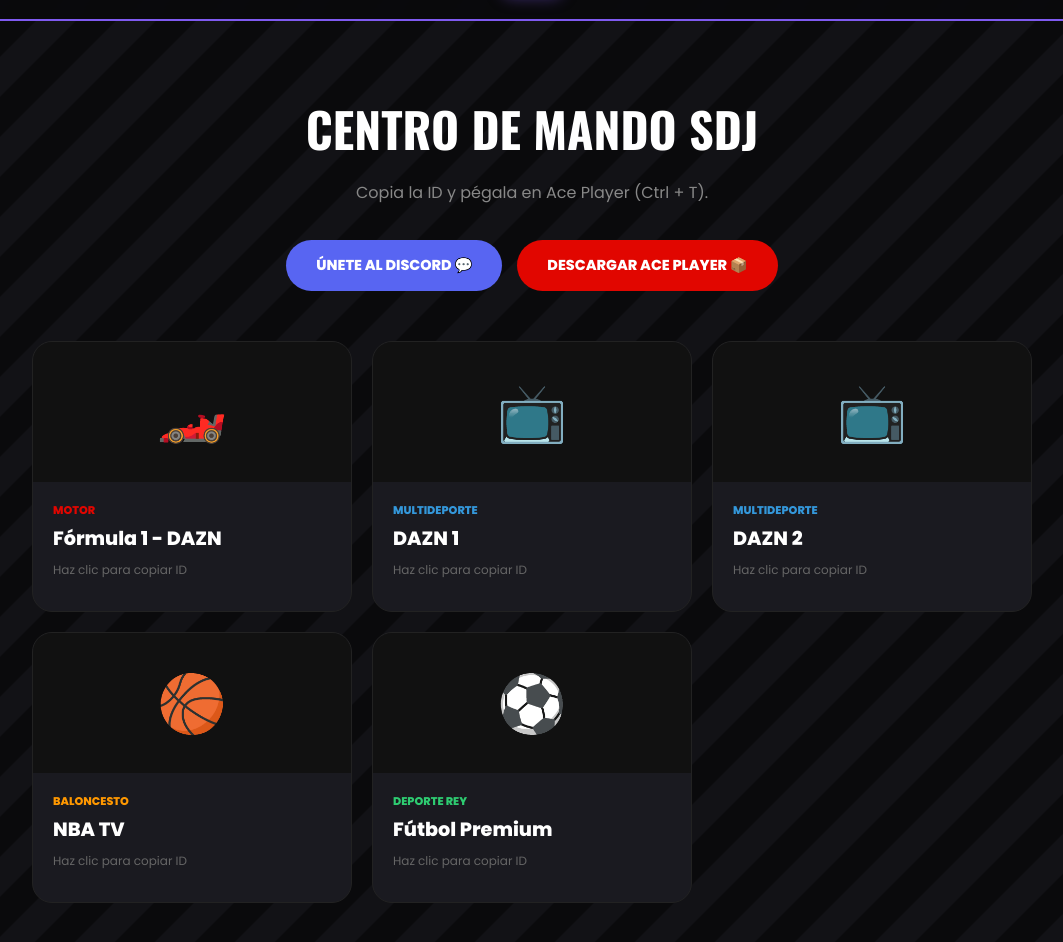
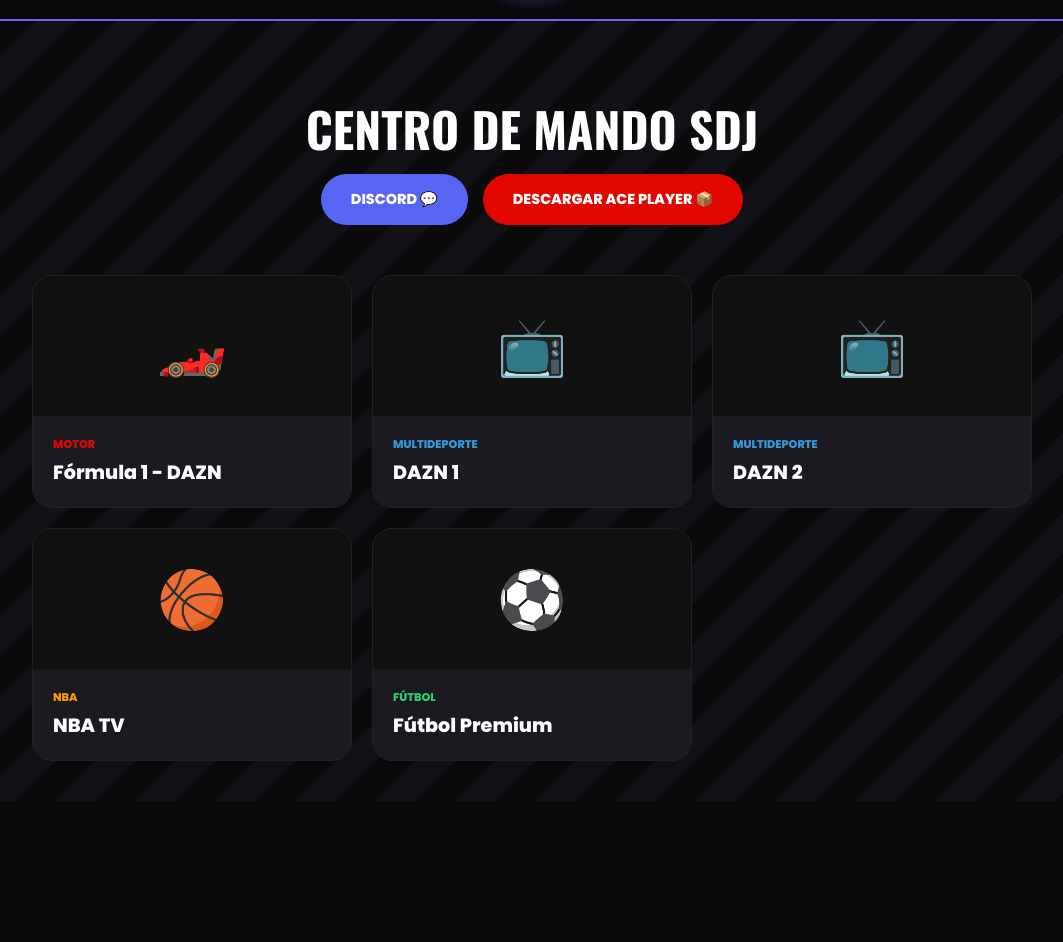
Before and after one commit to NickyToronja/Ace-Player, a plain HTML site: page index.html in a window 1280 px wide. Shown: the part 78-1020 px from the top of the page, without its empty margins (108-1171 px from the left). After the commit the page ends 879 px from the top, so only its background shows below. Drawn offline with nearby package versions, Linux system fonts and the light colour scheme.

Commit message:
Update index.html

```diff
--- a/index.html
+++ b/index.html
@@ -7,158 +7,68 @@
     <link href="https://fonts.googleapis.com/css2?family=Poppins:wght@400;600;800&family=Oswald:wght@700&display=swap" rel="stylesheet">
     <style>
         :root {
-            --bg-deep: #0a0a0c;
-            --bg-stripe: #121216;
-            --card-bg: #1a1a20;
-            --accent-neon: #7f5af0;
-            --discord-color: #5865F2;
-            --f1-red: #e10600;
-            --dazn-blue: #3498db;
-            --nba-orange: #ff9800;
-            --foot-green: #2ecc71;
-            --text-main: #ffffff;
-            --transition: all 0.3s cubic-bezier(0.165, 0.84, 0.44, 1);
+            --bg-deep: #0a0a0c; --bg-stripe: #121216; --card-bg: #1a1a20;
+            --accent-neon: #7f5af0; --discord-color: #5865F2; --f1-red: #e10600;
+            --dazn-blue: #3498db; --nba-orange: #ff9800; --foot-green: #2ecc71;
+            --text-main: #ffffff; --transition: all 0.3s cubic-bezier(0.165, 0.84, 0.44, 1);
         }
-
         @keyframes stripe-move { 0% { background-position: 0 0; } 100% { background-position: 100px 100px; } }
-
         body {
-            font-family: 'Poppins', sans-serif;
-            background-color: var(--bg-deep);
-            color: var(--text-main);
-            margin: 0; padding: 0;
-            display: flex; flex-direction: column; align-items: center;
+            font-family: 'Poppins', sans-serif; background-color: var(--bg-deep); color: var(--text-main);
+            margin: 0; padding: 0; display: flex; flex-direction: column; align-items: center;
             background-image: linear-gradient(135deg, var(--bg-stripe) 25%, transparent 25%, transparent 50%, var(--bg-stripe) 50%, var(--bg-stripe) 75%, transparent 75%, transparent);
-            background-size: 80px 80px;
-            animation: stripe-move 12s linear infinite;
+            background-size: 80px 80px; animation: stripe-move 12s linear infinite;
         }
-
-        header {
-            width: 100%;
-            background: rgba(10, 10, 12, 0.95);
-            backdrop-filter: blur(10px);
-            padding: 15px 0;
-            text-align: center;
-            border-bottom: 2px solid var(--accent-neon);
-            position: sticky; top: 0; z-index: 100;
-        }
-
-        .logo-sdj {
-            height: 60px;
-            border-radius: 10px;
-            box-shadow: 0 0 15px rgba(127, 90, 240, 0.5);
-        }
-
+        header { width: 100%; background: rgba(10, 10, 12, 0.95); backdrop-filter: blur(10px); padding: 15px 0; text-align: center; border-bottom: 2px solid var(--accent-neon); position: sticky; top: 0; z-index: 100; }
+        .logo-sdj { height: 60px; border-radius: 10px; box-shadow: 0 0 15px rgba(127, 90, 240, 0.5); }
         .hero { width: 100%; max-width: 1000px; padding: 40px 20px; text-align: center; }
-
         .btn-group { display: flex; justify-content: center; gap: 15px; flex-wrap: wrap; margin-bottom: 50px; }
-
-        .btn {
-            padding: 15px 30px; border-radius: 50px; text-decoration: none; font-weight: 800;
-            text-transform: uppercase; font-size: 0.9rem; transition: var(--transition);
-            display: flex; align-items: center; gap: 10px;
-        }
-
-        .btn-discord { background: var(--discord-color); color: white; }
-        .btn-discord:hover { transform: scale(1.05); box-shadow: 0 8px 25px rgba(88, 101, 242, 0.5); }
-
-        /* TU LINK DE MEDIAFIRE APLICADO AQUÍ */
-        .btn-download { background: var(--f1-red); color: white; }
-        .btn-download:hover { transform: scale(1.05); box-shadow: 0 8px 25px rgba(225, 6, 0, 0.5); }
-
+        .btn { padding: 15px 30px; border-radius: 50px; text-decoration: none; font-weight: 800; text-transform: uppercase; font-size: 0.9rem; transition: var(--transition); display: flex; align-items: center; gap: 10px; color: white; }
+        .btn-discord { background: var(--discord-color); }
+        .btn-download { background: var(--f1-red); }
         .grid { display: grid; grid-template-columns: repeat(auto-fit, minmax(280px, 1fr)); gap: 20px; }
-
-        .card {
-            background: var(--card-bg); border-radius: 20px; overflow: hidden;
-            border: 1px solid #222; transition: var(--transition); cursor: pointer;
-        }
-
+        .card { background: var(--card-bg); border-radius: 20px; overflow: hidden; border: 1px solid #222; transition: var(--transition); cursor: pointer; }
         .card:hover { border-color: var(--accent-neon); transform: translateY(-10px); box-shadow: 0 20px 40px rgba(0,0,0,0.6); }
-
-        .card-img {
-            height: 140px; background: #111; display: flex; align-items: center; justify-content: center;
-            font-size: 3.5rem; position: relative;
-        }
-
+        .card-img { height: 140px; background: #111; display: flex; align-items: center; justify-content: center; font-size: 3.5rem; position: relative; }
         .card-body { padding: 20px; text-align: left; }
         .card-tag { font-size: 0.7rem; font-weight: 800; text-transform: uppercase; margin-bottom: 5px; display: block; }
         .card-title { font-size: 1.2rem; font-weight: 700; margin: 0; }
-        .card-hint { color: #666; font-size: 0.75rem; margin-top: 8px; }
-
-        #toast {
-            visibility: hidden; position: fixed; bottom: 30px; left: 50%; transform: translateX(-50%);
-            background: #222; color: white; padding: 15px 30px; border-radius: 10px;
-            border-bottom: 3px solid var(--accent-neon); font-weight: 600; z-index: 1000;
-        }
+        #toast { visibility: hidden; position: fixed; bottom: 30px; left: 50%; transform: translateX(-50%); background: #222; color: white; padding: 15px 30px; border-radius: 10px; border-bottom: 3px solid var(--accent-neon); font-weight: 600; z-index: 1000; }
         #toast.show { visibility: visible; animation: pop 0.4s ease-out; }
-        @keyframes pop { from { bottom: 0; opacity: 0; } to { bottom: 30px; opacity: 1; } }
     </style>
 </head>
 <body>
-
-    <header>
-        <img src="SDJ.jpg" alt="SDJ Logo" class="logo-sdj">
-    </header>
-
+    <header><img src="SDJ.jpg" alt="SDJ Logo" class="logo-sdj"></header>
     <div class="hero">
         <h1 style="font-family: 'Oswald'; font-size: 3rem; margin-bottom: 10px;">CENTRO DE MANDO SDJ</h1>
-        <p style="color: #888; margin-bottom: 35px;">Copia la ID y pégala en Ace Player (Ctrl + T).</p>
-
         <div class="btn-group">
-            <a href="https://discord.com/invite/zCS9ZBUXAt" target="_blank" class="btn btn-discord">Únete al Discord 💬</a>
+            <a href="https://discord.com/invite/zCS9ZBUXAt" target="_blank" class="btn btn-discord">Discord 💬</a>
             <a href="https://www.mediafire.com/file/s0kkul8d9cbpkty/Ace_Stream_Media_3.2.8.exe/file" target="_blank" class="btn btn-download">Descargar Ace Player 📦</a>
         </div>
-
         <div class="grid">
             <div class="card" onclick="copyId('d65257bb934b73647374224fd62d836815804be2', 'F1')">
                 <div class="card-img">🏎️</div>
-                <div class="card-body">
-                    <span class="card-tag" style="color: var(--f1-red);">Motor</span>
-                    <h3 class="card-title">Fórmula 1 - DAZN</h3>
-                    <p class="card-hint">Haz clic para copiar ID</p>
-                </div>
+                <div class="card-body"><span class="card-tag" style="color: var(--f1-red);">Motor</span><h3 class="card-title">Fórmula 1 - DAZN</h3></div>
             </div>
-
             <div class="card" onclick="copyId('4141892f5df7d6474bf0279895ce02b7336c9928', 'DAZN 1')">
                 <div class="card-img">📺</div>
-                <div class="card-body">
-                    <span class="card-tag" style="color: var(--dazn-blue);">Multideporte</span>
-                    <h3 class="card-title">DAZN 1</h3>
-                    <p class="card-hint">Haz clic para copiar ID</p>
-                </div>
+                <div class="card-body"><span class="card-tag" style="color: var(--dazn-blue);">Multideporte</span><h3 class="card-title">DAZN 1</h3></div>
             </div>
-
             <div class="card" onclick="copyId('b0eabe0fdd02fdd165896236765a9b753a2ff516', 'DAZN 2')">
                 <div class="card-img">📺</div>
-                <div class="card-body">
-                    <span class="card-tag" style="color: var(--dazn-blue);">Multideporte</span>
-                    <h3 class="card-title">DAZN 2</h3>
-                    <p class="card-hint">Haz clic para copiar ID</p>
-                </div>
+                <div class="card-body"><span class="card-tag" style="color: var(--dazn-blue);">Multideporte</span><h3 class="card-title">DAZN 2</h3></div>
             </div>
-
             <div class="card" onclick="copyId('e72d03fb9694164317260f684470be9ab781ed95', 'NBA TV')">
                 <div class="card-img">🏀</div>
-                <div class="card-body">
-                    <span class="card-tag" style="color: var(--nba-orange);">Baloncesto</span>
-                    <h3 class="card-title">NBA TV</h3>
-                    <p class="card-hint">Haz clic para copiar ID</p>
-                </div>
+                <div class="card-body"><span class="card-tag" style="color: var(--nba-orange);">NBA</span><h3 class="card-title">NBA TV</h3></div>
             </div>
-
             <div class="card" onclick="copyId('31c19ffb3472c289c5bbbbc174449c8ed0d19e38', 'Fútbol')">
                 <div class="card-img">⚽</div>
-                <div class="card-body">
-                    <span class="card-tag" style="color: var(--foot-green);">Deporte Rey</span>
-                    <h3 class="card-title">Fútbol Premium</h3>
-                    <p class="card-hint">Haz clic para copiar ID</p>
-                </div>
+                <div class="card-body"><span class="card-tag" style="color: var(--foot-green);">Fútbol</span><h3 class="card-title">Fútbol Premium</h3></div>
             </div>
         </div>
     </div>
-
-    <div id="toast">ID Copiada: ¡A disfrutar!</div>
-
+    <div id="toast">ID Copiada</div>
     <script>
         function copyId(id, name) {
             navigator.clipboard.writeText(id);
```
